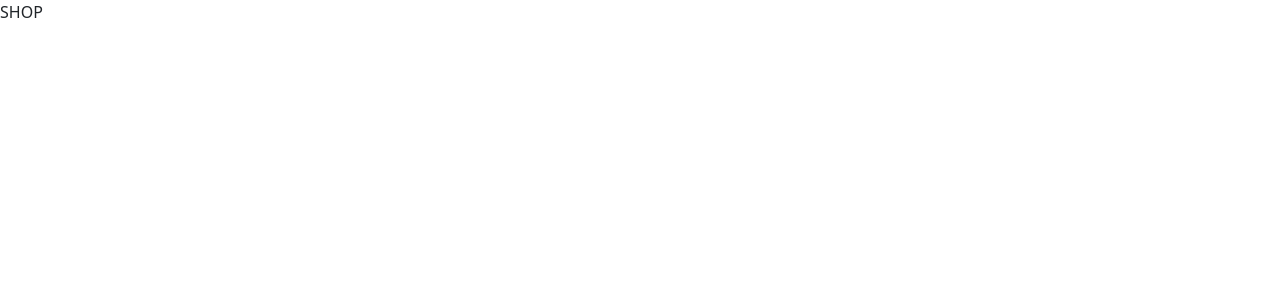
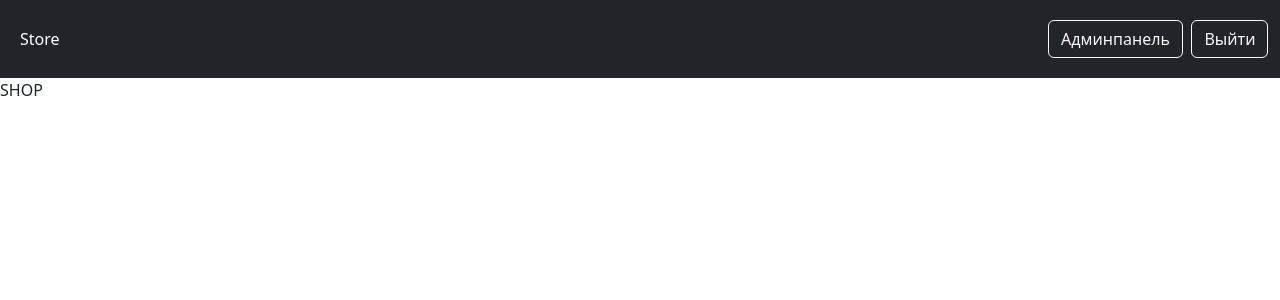
Before and after one commit to Greens1593/StoreReact, a React (Create React App) app in the folder client/: page / in a window 1280 px wide. Shown: the top 300 px of the page. Built offline with nearby package versions, Linux system fonts and the light colour scheme.

Commit message:
Component Navbar was created.

```diff
--- a/client/src/App.js
+++ b/client/src/App.js
@@ -1,12 +1,14 @@
 import React from "react";
 import { BrowserRouter } from "react-router-dom";
 import AppRouter from "./components/AppRouter";
+import NavBar from "./components/NavBar";
 
 const App = () => {
   return (
     <BrowserRouter>
+      <NavBar />
       <AppRouter />
-      </BrowserRouter>
+    </BrowserRouter>
   );
 }
 
--- /dev/null
+++ b/client/src/components/NavBar.js
@@ -0,0 +1,29 @@
+import React, { useContext } from "react";
+import { Context } from "../index";
+import Nav from 'react-bootstrap/Nav';
+import Navbar from 'react-bootstrap/Navbar';
+import {Button} from 'react-bootstrap';
+import { NavLink } from "react-router-dom";
+import { SHOP_ROUTE } from "../utils/consts";
+import { observer } from "mobx-react-lite";
+
+const NavBar = observer ( () => {
+    const {user} = useContext(Context)
+    return (
+        <Navbar style={{display:'flex', padding:'20px', justifyContent:'space-between', color:'white'}} bg="dark" variant="dark">
+          <NavLink style={{color:'white', textDecoration:'none'}} to={SHOP_ROUTE}>Store</NavLink>
+          {user.isAuth ?
+          <Nav style={{color:'white'}} className="mr-auto">
+                <Button variant='outline-light'>Админпанель</Button>
+                <Button style={{marginLeft:'4%'}} variant='outline-light' onClick={()=>user.setIsAuth(false)}>Выйти</Button>
+          </Nav>
+          :
+          <Nav style={{color:'white'}} className="mr-auto">
+                <Button variant='outline-light' onClick={()=>user.setIsAuth(true)}>Авторизация</Button>
+          </Nav>
+          }
+        </Navbar>
+    )
+})
+
+export default NavBar
--- a/client/src/store/UserStore.js
+++ b/client/src/store/UserStore.js
@@ -2,7 +2,7 @@ import {makeAutoObservable} from "mobx"
 
 export default class UserStore {
     constructor () {
-        this._isAuth = false
+        this._isAuth = true
         this._user = {}
         makeAutoObservable(this)
     }
```
